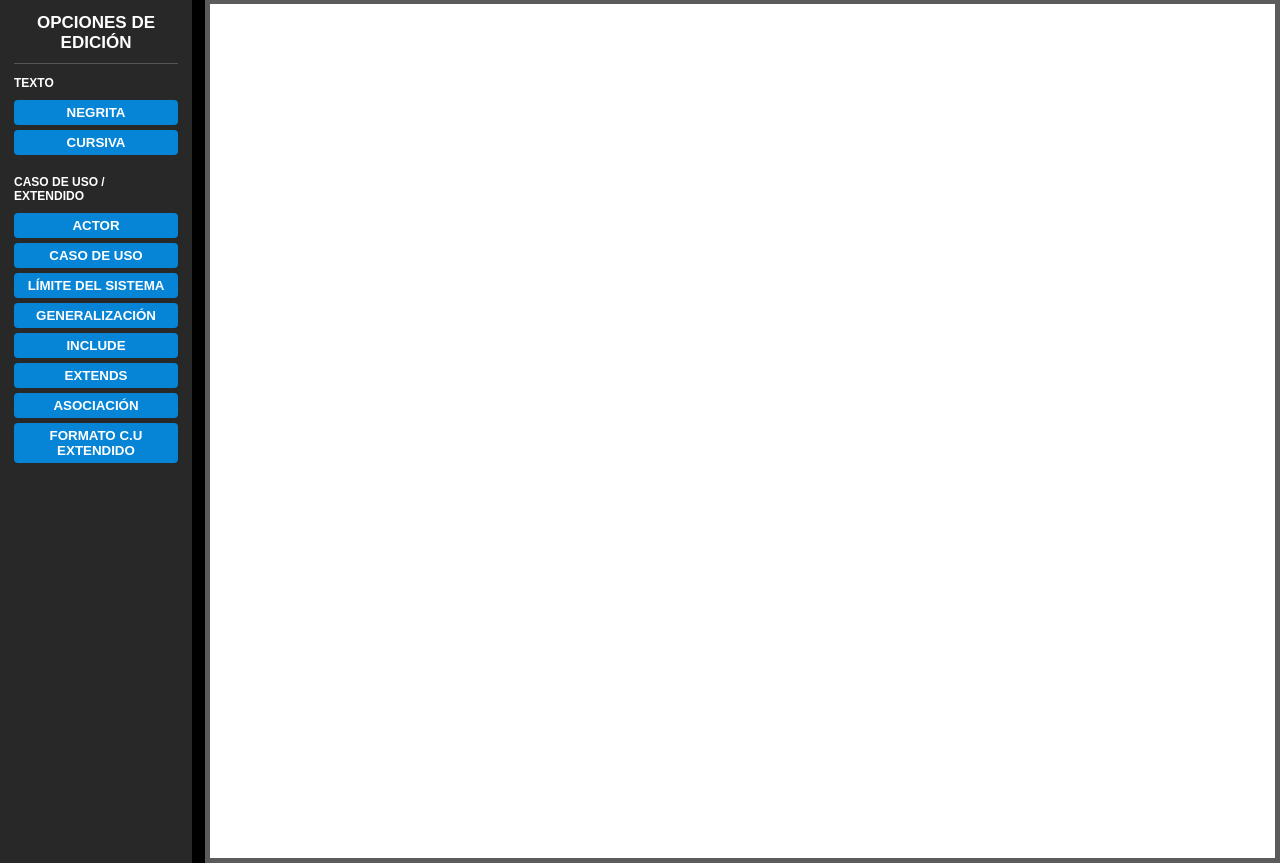
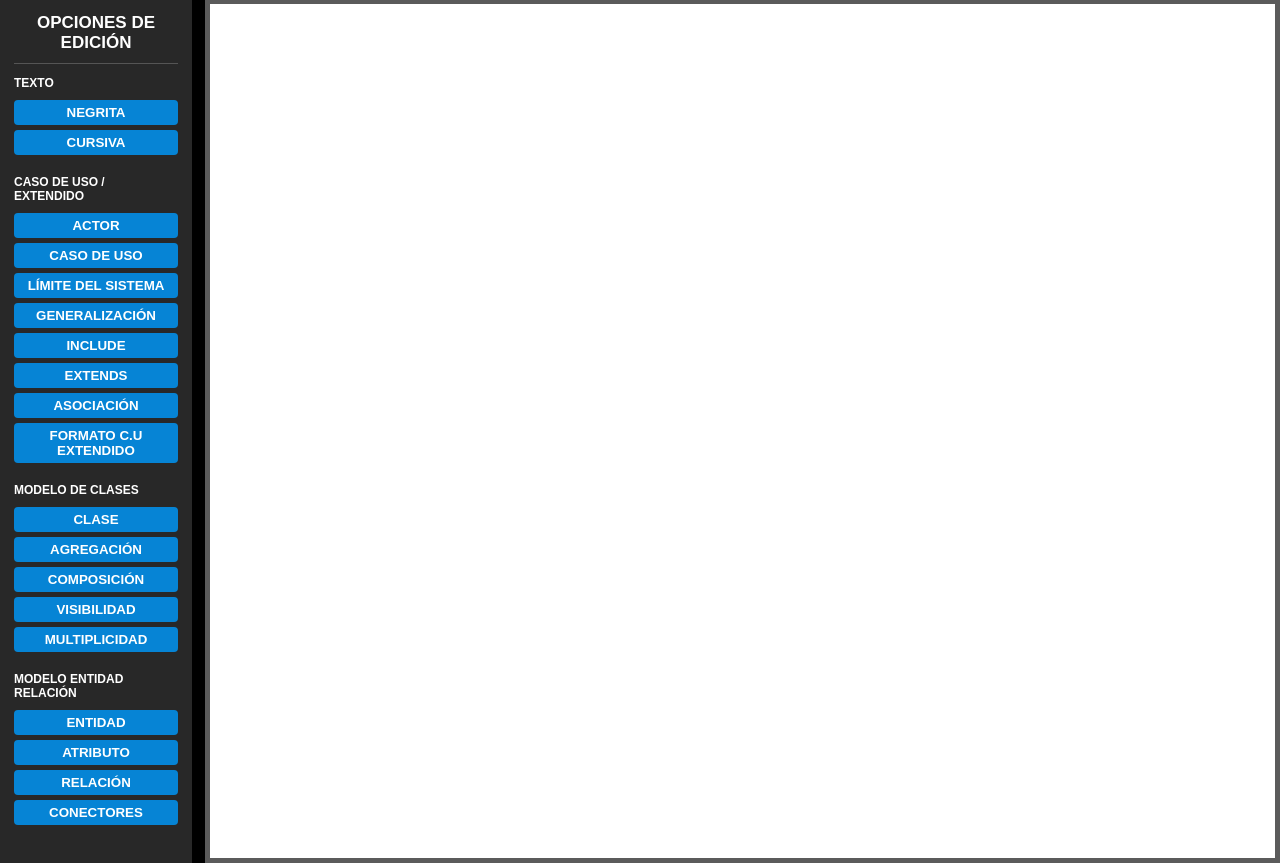
Before and after one commit to SantiagoC18/SAGS, a Flask app: template templates/editor.html in a window 1280 px wide. Shown: the part 119-982 px from the top of the page. Run offline with Flask 3, Linux system fonts and the light colour scheme; the template is opened without the code that fills it, so the values that code supplies are empty; parts of the project's set-up code (start-up, migrations or seed data) failed here and were passed over; some libraries are stand-ins or nearby versions; some web fonts are replaced.

Commit message:
Feat: update readme.md

```diff
--- a/static/css/editor.css
+++ b/static/css/editor.css
@@ -20,7 +20,7 @@
     width: 84vw;
     background: white;
     border: 5px solid #333333cc;
-    padding: 14px;
+    padding: 18px;
     overflow-y: auto;
     outline: none;
     color: black;
@@ -69,6 +69,8 @@ h6 {
     cursor: pointer;
     animation: row 0.5s linear;
     font-weight: bold;
+    text-transform: uppercase;
+
 }
 
 button:hover {
--- a/templates/editor.html
+++ b/templates/editor.html
@@ -57,6 +57,25 @@
                 <button class="edit-btn">ASOCIACIÓN</button>
                 <button class="edit-btn">FORMATO C.U EXTENDIDO</button>
             </div>
+
+            <!--Botones para mmodelo de clases-->
+            <div class="edit_texto">
+                <h6>MODELO DE CLASES</h6>
+                <button class="edit-btn">CLASE</button>
+                <button class="edit-btn">AGREGACIÓN</button>
+                <button class="edit-btn">composición</button>
+                <button class="edit-btn">visibilidad </button>
+                <button class="edit-btn">multiplicidad</button>
+            </div>
+
+            <!--Botones para mmodelo entidad relación-->
+            <div class="edit_texto">
+                <h6>MODELO ENTIDAD RELACIÓN</h6>
+                <button class="edit-btn">ENTIDAD</button>
+                <button class="edit-btn">ATRIBUTO</button>
+                <button class="edit-btn">RELACIÓN</button>
+                <button class="edit-btn">CONECTORES </button>
+            </div>
         </div>
     </main>
 </body>
--- a/templates/gestion_mer.html
+++ b/templates/gestion_mer.html
@@ -70,7 +70,7 @@
                         <td>Este modelo se basa en la estructuración de la base de datos</td>
                         <td>
                             <div class="action-buttons">
-                                <button class="action-btn">✏️</button>
+                                <a href="/templates/editor.html" class="action-btn">✏️</a>
                                 <button class="action-btn delete">🗑️</button>
                             </div>
                         </td>
```
